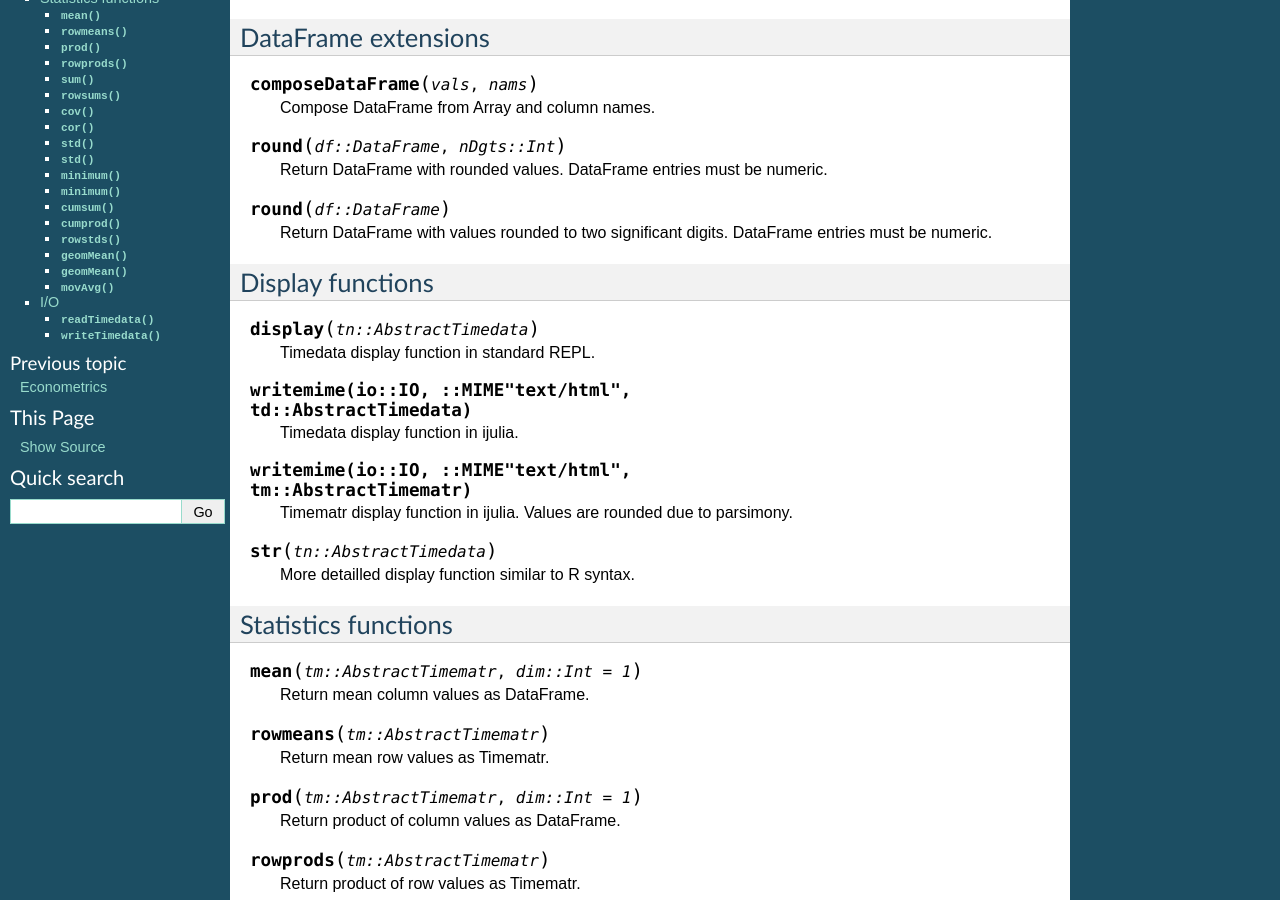
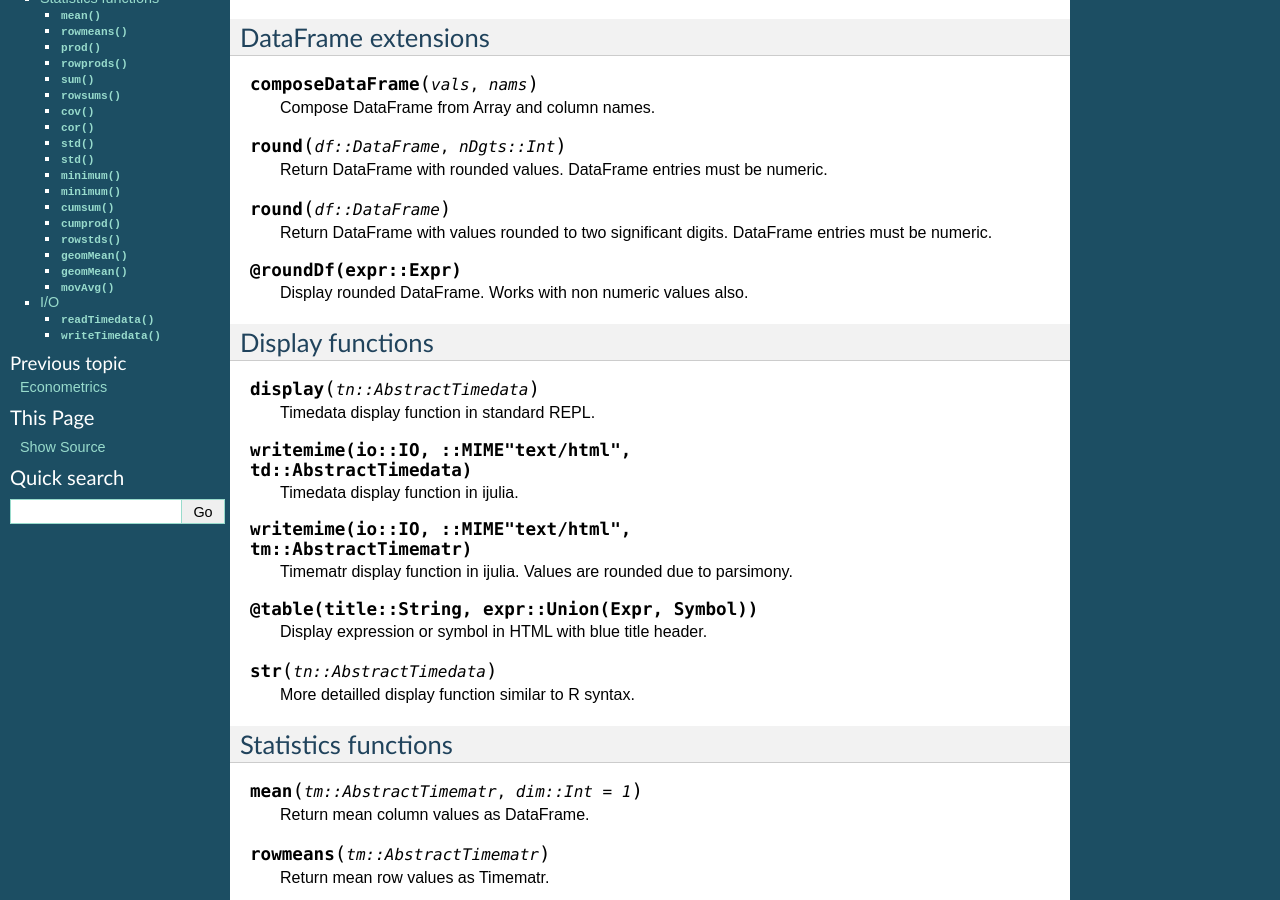
Before and after one commit to JuliaFinMetriX/JuliaFinMetriX.github.io, a Sphinx documentation site: the page built from docs/timeData.rst, in a window 1280 px wide and 900 px high, scrolled down 260 px. Built offline with Sphinx 7.4.7, drawn with Linux system fonts in a browser that asks for light colours.

Commit message:
@table macro added

```diff
--- a/docs/timeData.rst
+++ b/docs/timeData.rst
@@ -29,6 +29,9 @@ DataFrame extensions
    Return DataFrame with values rounded to two significant digits.
    DataFrame entries must be numeric.
 
+.. function:: @roundDf(expr::Expr)
+
+   Display rounded DataFrame. Works with non numeric values also.
 
 Display functions
 ------------------
@@ -47,6 +50,11 @@ Display functions
 
    Timematr display function in ijulia. Values are rounded due to
    parsimony.
+
+.. function:: @table(title::String, expr::Union(Expr, Symbol))
+
+   Display expression or symbol in HTML with blue title header.
+
 
 .. function:: str(tn::AbstractTimedata)
 
```
